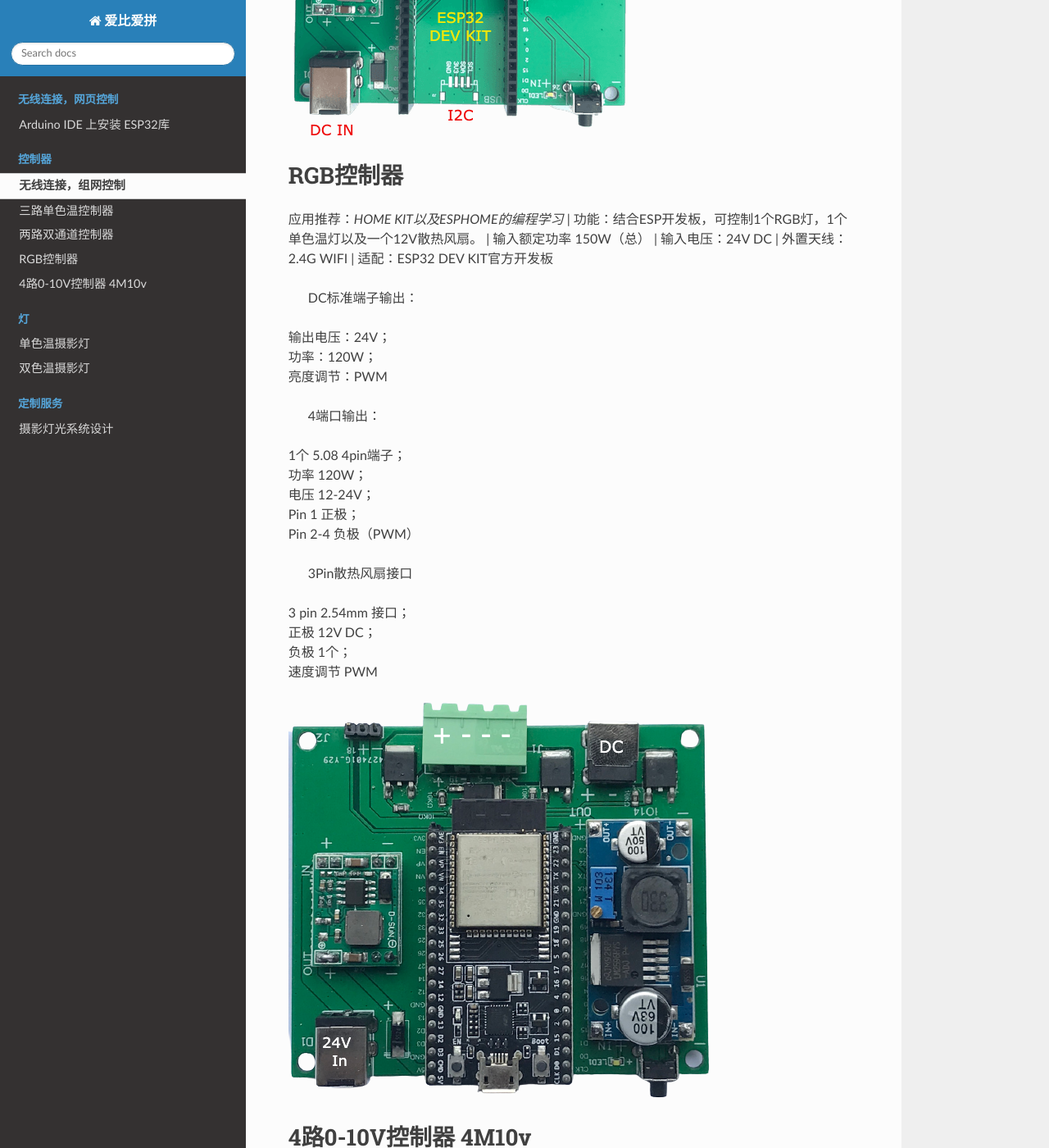
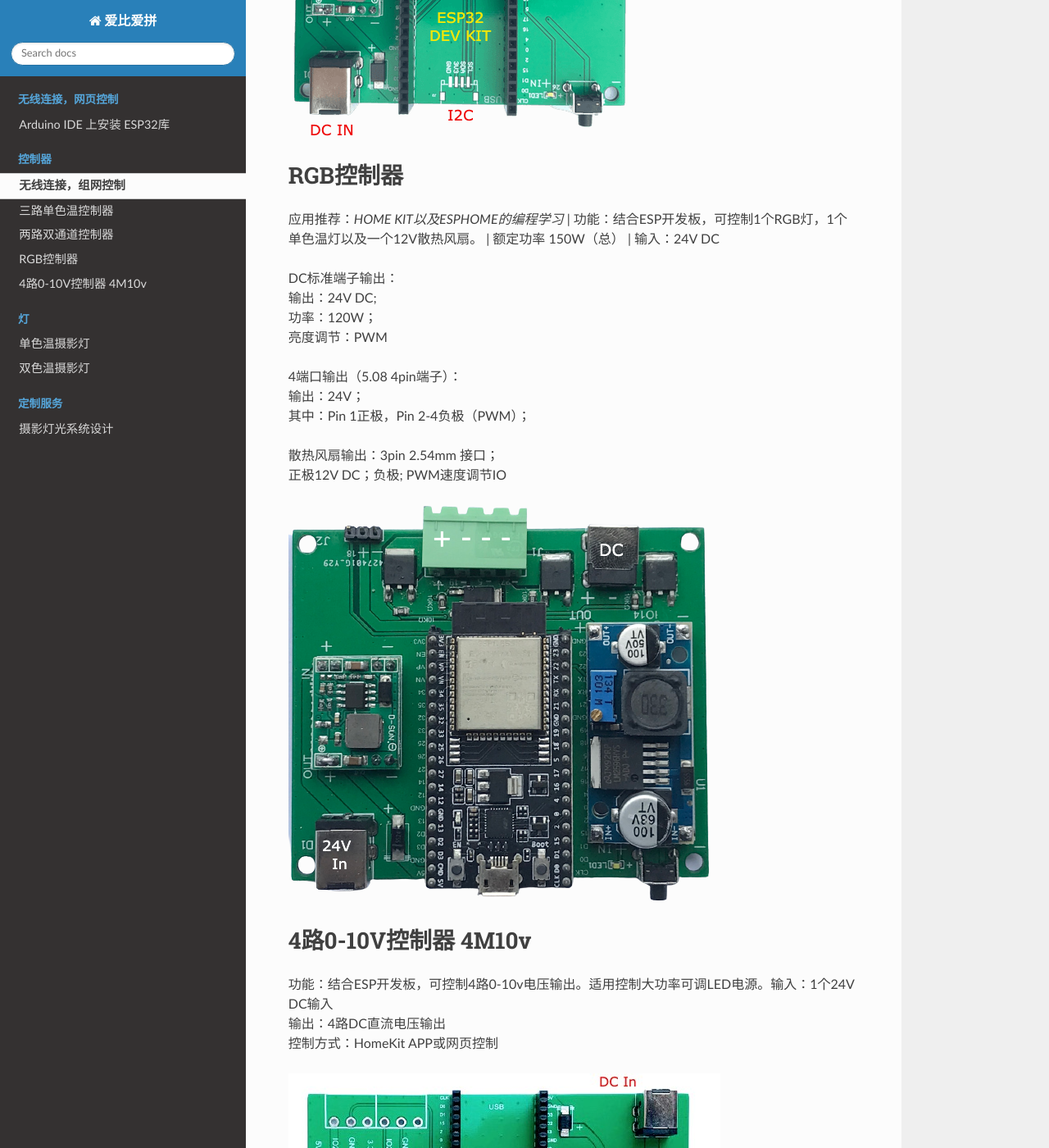
Before and after one commit to paultang/abapweb, a Sphinx documentation site: the page built from source/controler.rst, in a window 1280 px wide and 1400 px high, scrolled down 1382 px. Shown: the whole window at 82% size. Built offline with Sphinx 7.4.7 and the Read the Docs theme 2.0.0, drawn with Linux system fonts in a browser that asks for light colours.

Commit message:
Update controler.rst

```diff
--- a/source/controler.rst
+++ b/source/controler.rst
@@ -25,28 +25,20 @@ RGB控制器
 ------------------------
 应用推荐：*HOME KIT以及ESPHOME的编程学习*
 | 功能：结合ESP开发板，可控制1个RGB灯，1个单色温灯以及一个12V散热风扇。
-| 输入额定功率	150W（总）
-| 输入电压：24V DC
-| 外置天线：2.4G WIFI
-| 适配：ESP32 DEV KIT官方开发板
+| 额定功率	150W（总）
+| 输入：24V DC
 
-  DC标准端子输出：
-| 输出电压：24V；
+| DC标准端子输出：
+| 输出：24V DC;
 | 功率：120W；
 | 亮度调节：PWM
 
-  4端口输出：
-| 1个 5.08 4pin端子；
-| 功率	120W；
-| 电压	12-24V；
-| Pin 1	正极；
-| Pin 2-4	负极（PWM）
+| 4端口输出（5.08 4pin端子）：
+| 输出：24V；
+| 其中：Pin 1正极，Pin 2-4负极（PWM）；
 
-  3Pin散热风扇接口
-| 3 pin 2.54mm 接口；
-| 正极	12V DC；
-| 负极	1个；
-| 速度调节	PWM
+| 散热风扇输出：3pin 2.54mm 接口；
+| 正极12V DC；负极; PWM速度调节IO
 
 .. image:: /image/rgbcontroler.png
 
```
